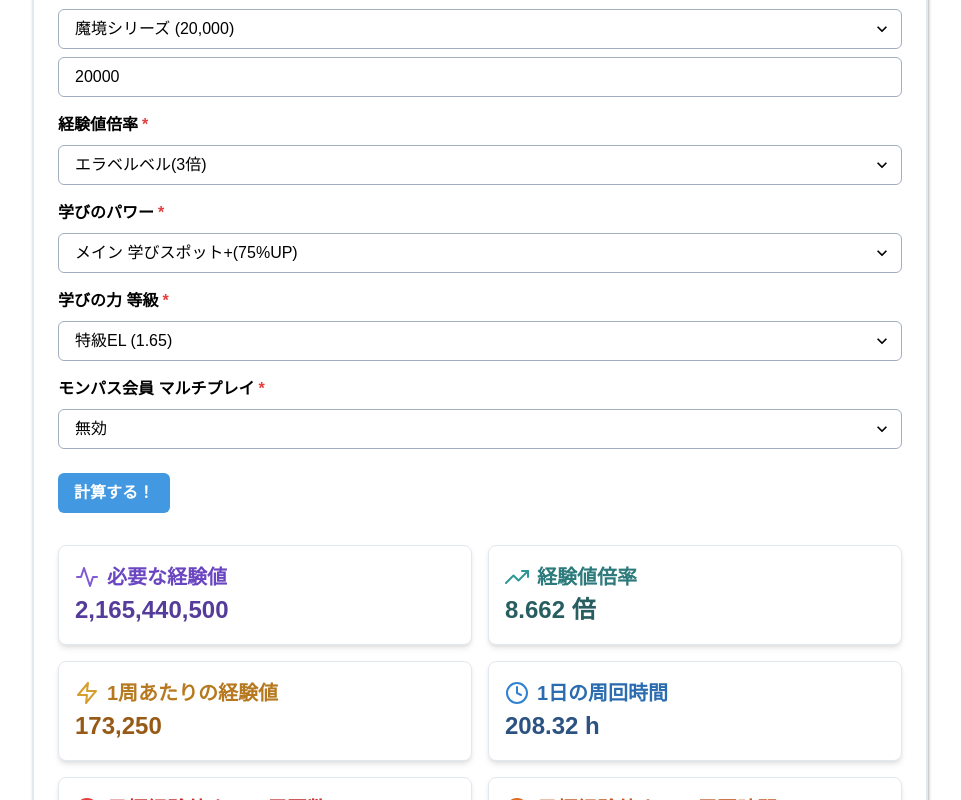
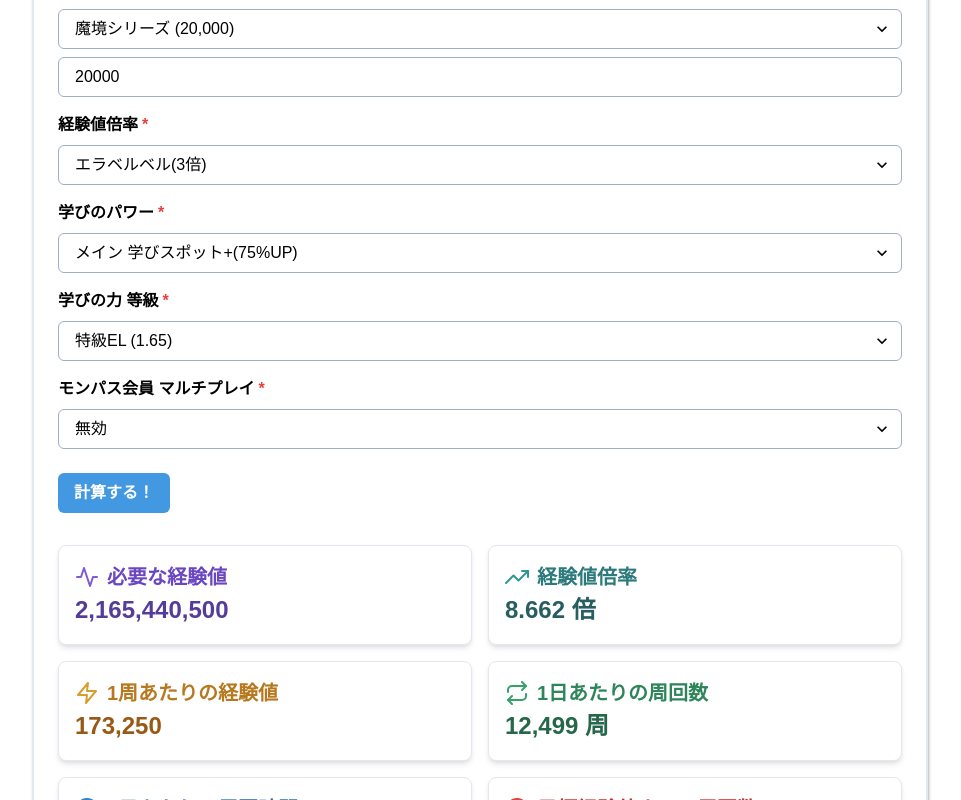
Before and after one commit to isChamPolar/striker-base, a React (Vite) app: page /exp-calculator in a window 1280 px wide. Both pictures are taken after a click on the button "計算する！". Shown: the part 647-1447 px from the top of the page, without its empty margins (160-1121 px from the left). Built offline with nearby package versions, Linux system fonts and the light colour scheme.

Commit message:
feat: 1日

```diff
--- a/src/pages/ExpCalculator.tsx
+++ b/src/pages/ExpCalculator.tsx
@@ -16,7 +16,7 @@ import {
   GridItem,
   useToast,
 } from '@chakra-ui/react';
-import { FiBarChart2, FiZap, FiClock, FiTarget, FiTrendingUp, FiActivity } from 'react-icons/fi';
+import { FiBarChart2, FiZap, FiClock, FiTarget, FiTrendingUp, FiActivity, FiRepeat } from 'react-icons/fi';
 import { useState, useEffect } from 'react';
 import { rankTable } from '../constants/rankTable';
 
@@ -526,8 +526,24 @@ const ExpCalculator = () => {
               >
                 <GridItem>
                   <HStack>
+                    <Icon as={FiRepeat} color="green.500" boxSize={6} />
+                    <Text fontSize="xl" fontWeight="bold" color="green.600">1日あたりの周回数</Text>
+                  </HStack>
+                  <Text fontSize="2xl" fontWeight="bold" color="green.700">{result.lapsPerDay.toLocaleString()} 周</Text>
+                </GridItem>
+              </Box>
+              <Box
+                borderWidth="1px"
+                borderRadius="lg"
+                overflow="hidden"
+                p={4}
+                shadow="md"
+                bg="white"
+              >
+                <GridItem>
+                  <HStack>
                     <Icon as={FiClock} color="blue.500" boxSize={6} />
-                    <Text fontSize="xl" fontWeight="bold" color="blue.600">1日の周回時間</Text>
+                    <Text fontSize="xl" fontWeight="bold" color="blue.600">1日あたりの周回時間</Text>
                   </HStack>
                   <Text fontSize="2xl" fontWeight="bold" color="blue.700">{result.hoursPerDay} h</Text>
                 </GridItem>
```
